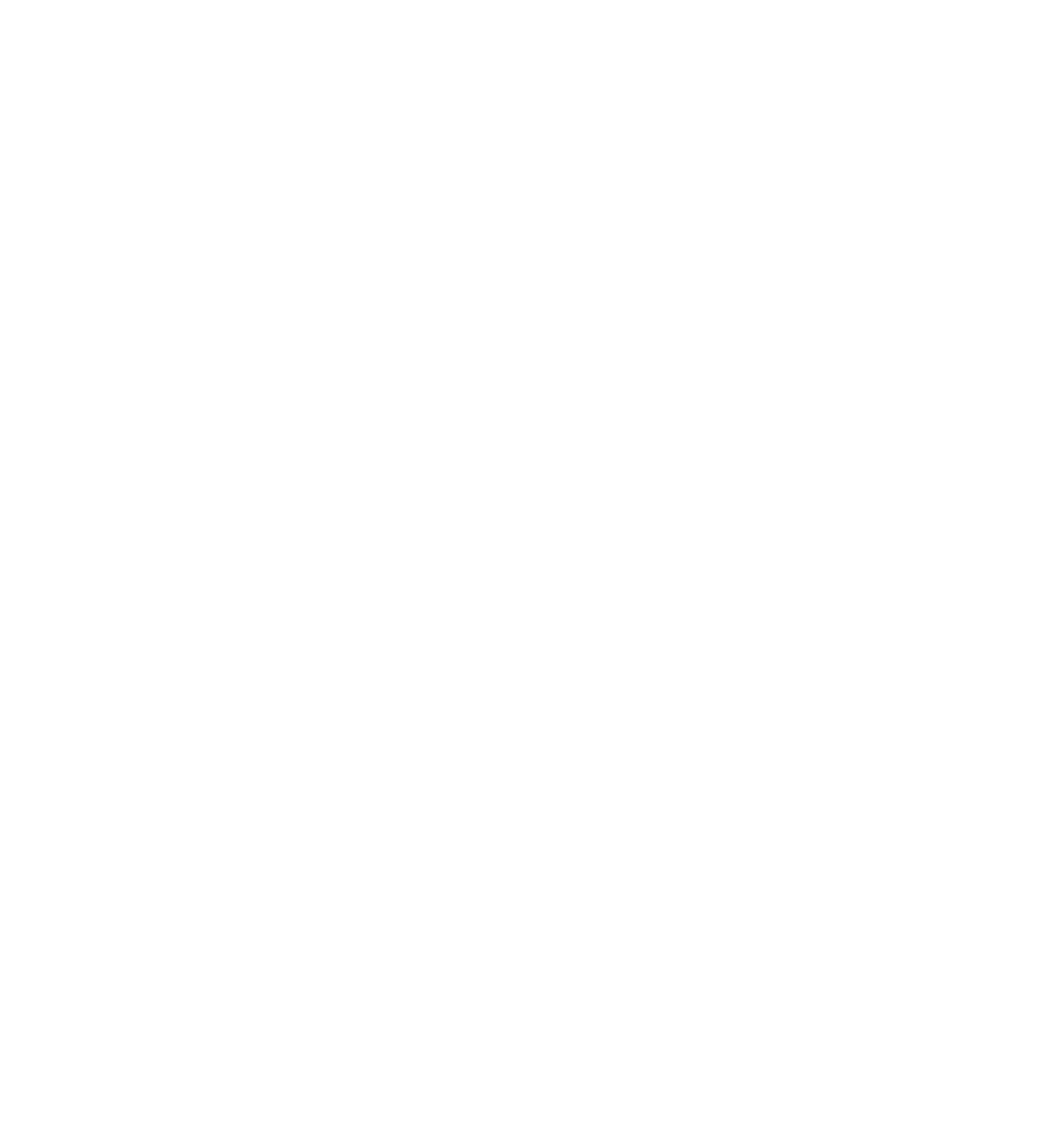
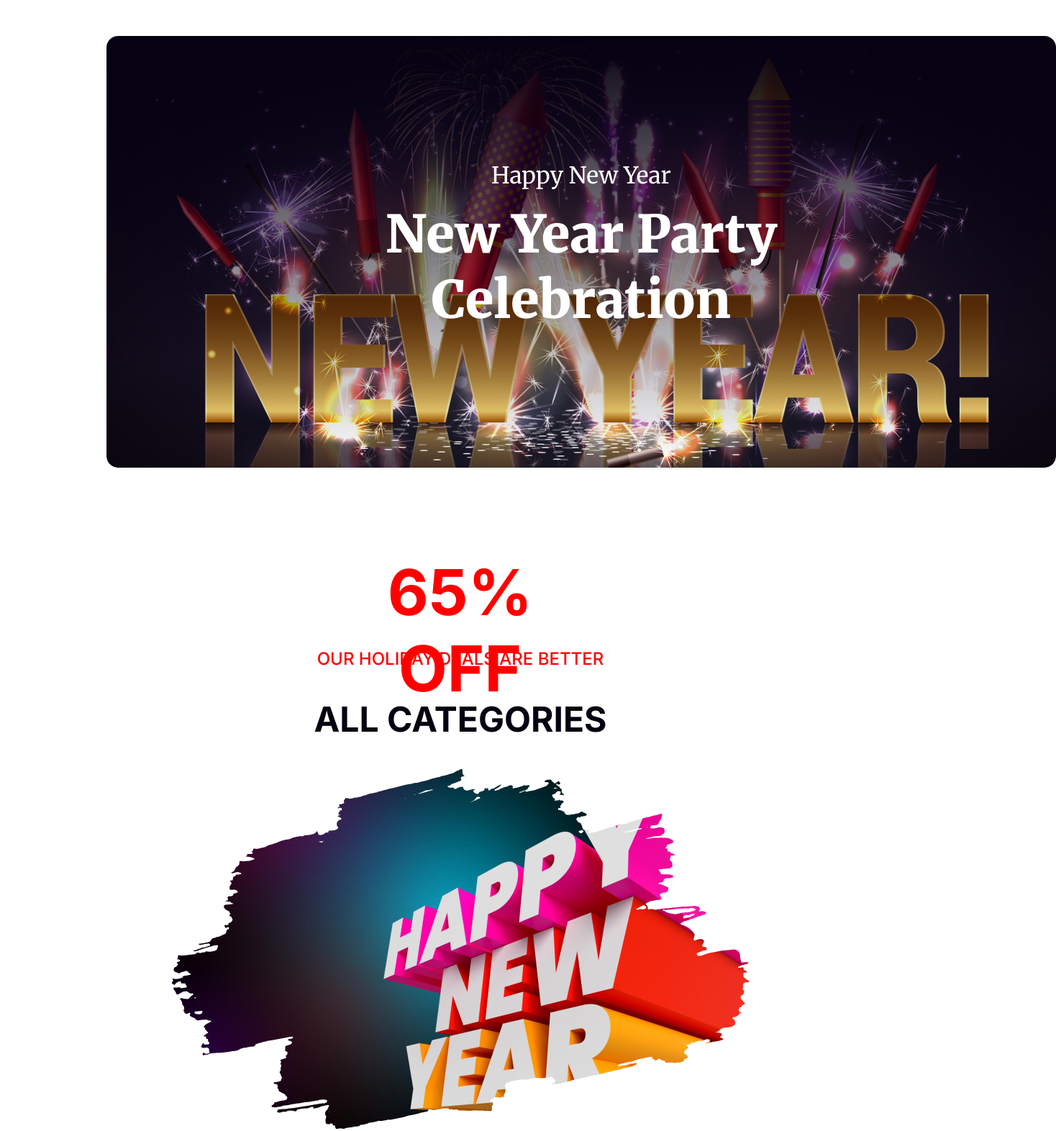
Before and after one commit to p1nk-p0tat0/B9A1, a plain HTML site: page index.html in a window 1280 px wide. Shown: the whole page at 72% size, 1468 px wide, since content can reach past the window. Before the commit the page ends 800 px from the top, so only its background shows below. Drawn offline with Linux system fonts and the light colour scheme.

Commit message:
added banner and offer section

```diff
--- a/index.html
+++ b/index.html
@@ -5,8 +5,35 @@
     <meta name="viewport" content="width=device-width, initial-scale=1.0">
     <title>Event-Valley</title>
     <link rel="stylesheet" href="./styles.css">
+    <style>
+        @import url('https://fonts.googleapis.com/css2?family=Inter:wght@100;200;300;400;500;600;700;800;900&family=Merriweather:ital,wght@0,300;0,400;0,700;0,900;1,300;1,400;1,700;1,900&display=swap');
+      </style>
 </head>
+
 <body>
+    <header>
+       <div class="banner">
+        <div class="banner-text">
+        <p id="banner-intro">Happy New Year</p>
+        <h3>New Year Party Celebration</h3>
+       </div>
+       </div>
+    </header>
 
+    <main>
+        <section class="offer-section">
+            <div class="offer-section-txt">
+                <h1>65% OFF</h1>
+                <h3>OUR HOLIDAY DEALS ARE BETTER</h3>
+                <h2>ALL CATEGORIES</h2>
+            </div>
+            <img src="./resources/New Year Photo.png">
+
+        </section>
+    </main>
+
+    <footer>
+
+    </footer>
 </body>
 </html>
--- a/styles.css
+++ b/styles.css
@@ -0,0 +1,116 @@
+/* body styles */
+
+body {
+    font-family: 'Inter', sans-serif;
+    font-family: 'Merriweather', serif;
+}
+
+/* banner styles */
+.banner {
+    background-image:
+    linear-gradient(180deg, #070211 0%, rgba(7, 2, 17, 0.00) 100%),
+    url('./resources/Banner\ Image.png');
+
+    background-size:contain;
+    height: 600px;
+    width: 1320px;
+    max-width: auto;
+    margin-left: 140px;
+    margin-right: 140px;
+    margin-top: 50px;
+    border-radius: 16px;
+    background-position: center;
+    background-repeat: no-repeat;
+    display: flex;
+    justify-content: center;
+
+
+}
+
+.banner-text {
+   display: inline-flex;
+   flex-direction: column;
+   justify-content:center;
+   align-items: center;
+
+
+}
+#banner-intro {
+    color: #FFF;
+    text-align: center;
+    font-family: Merriweather;
+    font-size: 32px;
+    font-style: normal;
+    font-weight: 400;
+    margin-top: 177px;
+    margin-bottom: 0;
+
+
+
+}
+.banner-text h3 {
+    color: #FFF;
+text-align: center;
+font-family: Merriweather;
+font-size: 72px;
+font-style: normal;
+font-weight: 900;
+width: 632px;
+height: 190px;
+margin-top: 16px;
+padding-bottom: 120px;
+margin: 0, px ;
+
+}
+
+/* Offer section styles */
+
+.offer-section {
+    display: flex;
+    align-items: center;
+    justify-content: center;
+    flex-direction: column;
+
+
+
+}
+
+.offer-section-txt {
+    text-align: center;
+}
+.offer-section h1 {
+ color: #F00;
+text-align: center;
+font-family: Inter;
+font-size: 88px;
+font-style: normal;
+font-weight: 700;
+margin: 120px 609px 0 608px;
+width: 383px;
+height: 107px;
+}
+.offer-section h3 {
+color: #F00;
+text-align: center;
+font-family: Inter;
+font-size: 24px;
+font-style: normal;
+font-weight: 500;
+margin: 48px, 602px, 0 601px;
+
+}
+
+.offer-section h2 {
+    color: #070211;
+text-align: center;
+font-family: Inter;
+font-size: 48px;
+font-style: normal;
+font-weight: 700;
+margin: 16px, 595px, 0, 595px;
+
+}
+
+.offer-section img {
+      margin: 48px, 399px, 0, 399px;
+}
```
